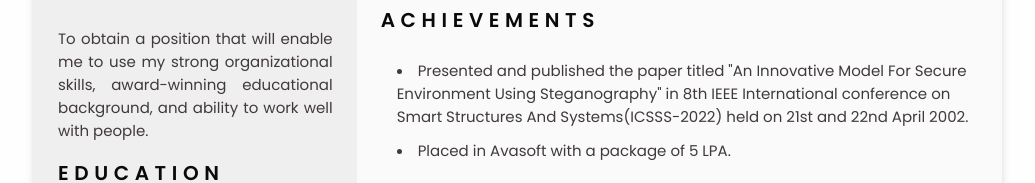
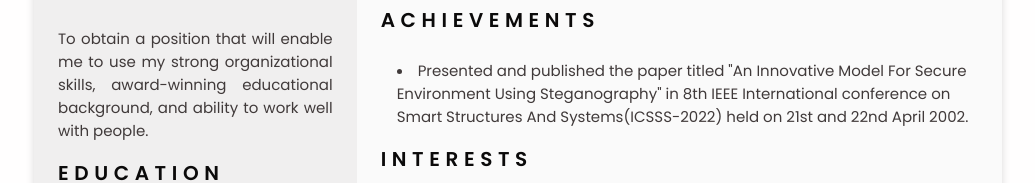
Before and after one commit to Reethika-Ramesh/reethika, a plain HTML site: page index.html in a window 1280 px wide. Shown: the part 590-773 px from the top of the page, without its empty margins (122-1157 px from the left). Drawn offline with nearby package versions, Linux system fonts and the light colour scheme.

Commit message:
Update index.html

```diff
--- a/index.html
+++ b/index.html
@@ -269,10 +269,7 @@ ability to work well with people.</p>
                                 <h3 class="certificate__title">Leadership</h3>
                                 <li class = "li_what_i_do" class="profile__description">Leader of OWASP - Sathyabama Student Chapter<a class='section-title bx bx-link bx-tada' target="_blank" href="https://owasp.org/www-chapter-sathyabama-institute-of-science-and-technology/"></a></li>
                             </div> -->
-                            <div class="certificate__content">
-                                <!-- <h3 class="certificate__title">Awards & Honours</h3> -->
-                                 <li class = "li_what_i_do" class="profile__description">Placed in Avasoft with a package of 5 LPA.</li>
-                             </div>
+
                         </div>
                     </section>
                     <!--========== INTERESTS ==========-->
```
